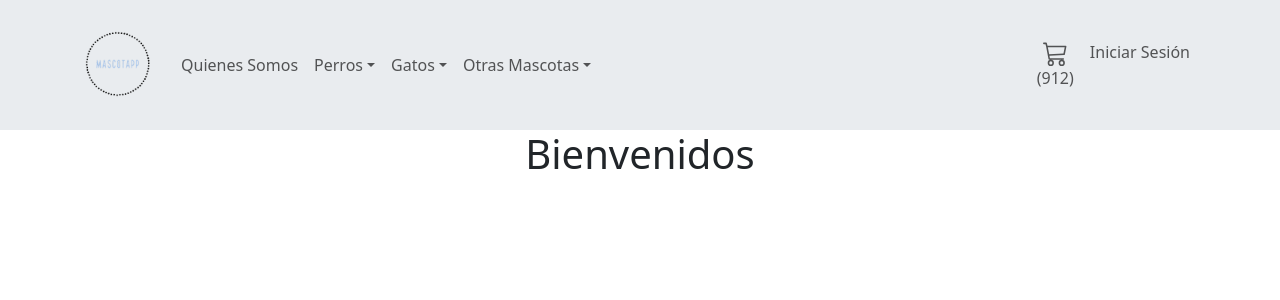
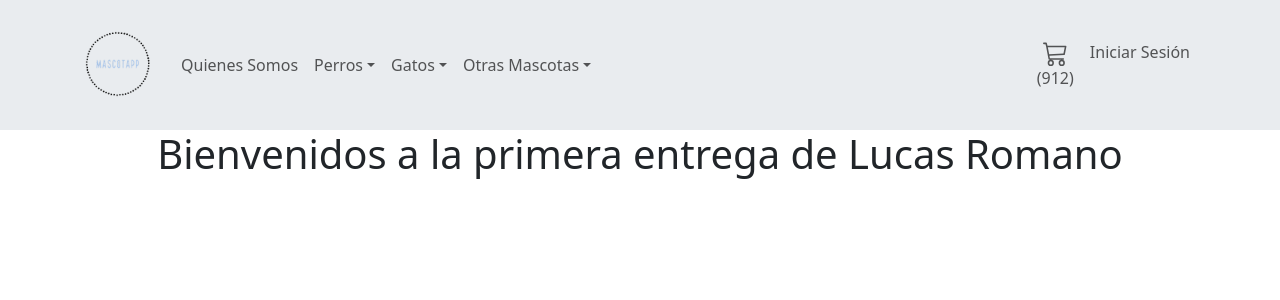
Before and after one commit to romanolucas87/Mascotapp, a React (Vite) app: page / in a window 1280 px wide. Shown: the top 300 px of the page. Built offline with nearby package versions, Linux system fonts and the light colour scheme.

Commit message:
PreEntrega1+RomanoLucas

```diff
--- a/src/App.jsx
+++ b/src/App.jsx
@@ -7,7 +7,7 @@ function App() {
   return (
     <>
      <NavBar />
-     <ItemListContainer greetings="Bienvenidos"/>
+     <ItemListContainer greetings="Bienvenidos a la primera entrega de Lucas Romano"/>
 
 
     </>
```
